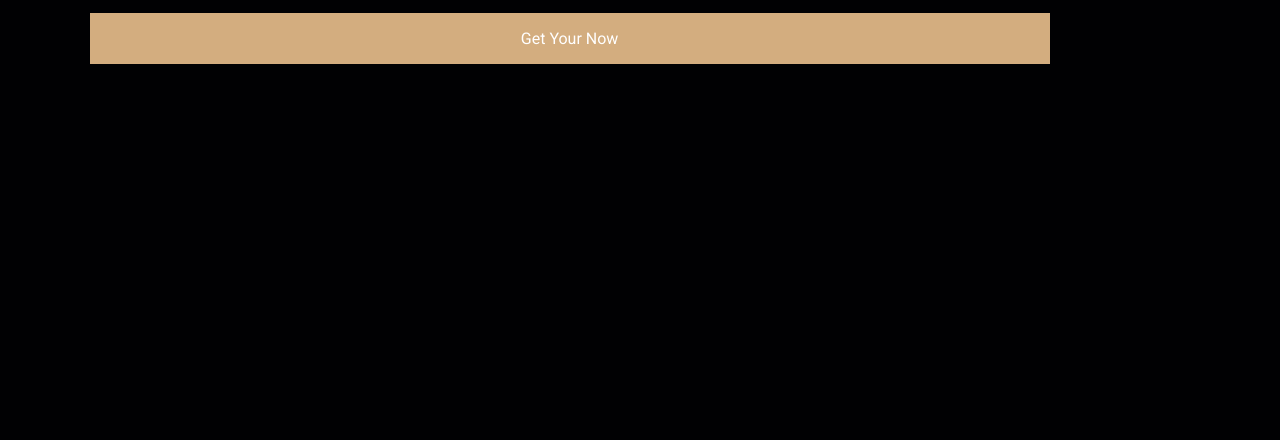
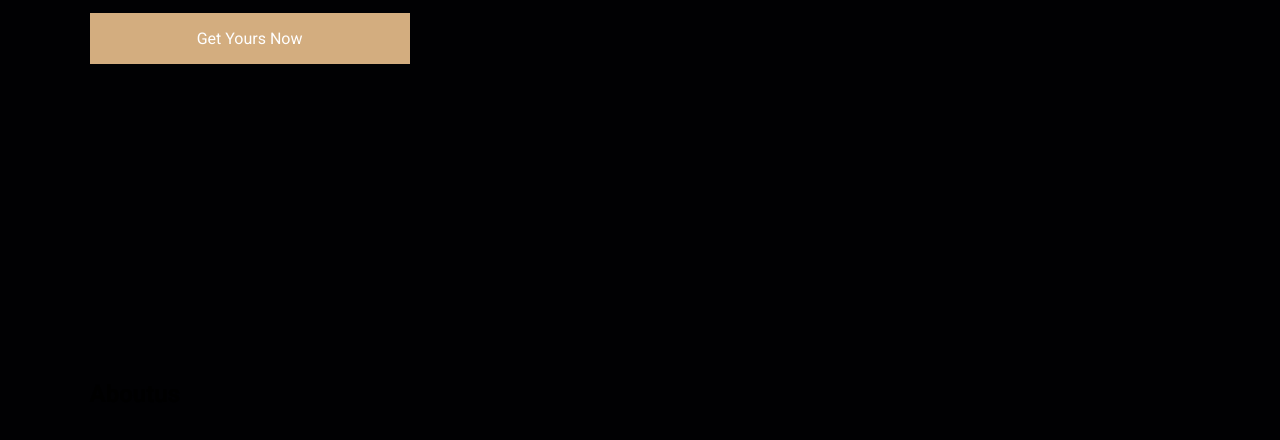
Before and after one commit to lauraibanezr/responsive-web, a plain HTML site: page index.html in a window 1280 px wide. Shown: the part 452-892 px from the top of the page. Before the commit the page ends 800 px from the top, so only its background shows below. Drawn offline with Linux system fonts and the light colour scheme.

Commit message:
Fix home

```diff
--- a/css/style.css
+++ b/css/style.css
@@ -34,7 +34,7 @@ section{
     padding: 2rem 7%;
 }
 
-/*GOOGLE CROME*/
+/*GOOGLE CROME*//*
 html::-webkit-scrollbar{
     width: .8rem;
 }
@@ -45,8 +45,9 @@ html::-webkit-scrollbar-track{
 
 html::-webkit-scrollbar-thumb{
     background-color: white;
-    border-radius: 5rem;
+    border-radius: 1rem;
 }
+*/
 
 /*BARRA DE NAVEGACION*/
 .header{
@@ -192,6 +193,9 @@ html::-webkit-scrollbar-thumb{
 
 }
 
+#principal-btn {
+    width: 20rem;
+}
 
 .btn:hover{
     letter-spacing: .2rem;
--- a/index.html
+++ b/index.html
@@ -94,12 +94,16 @@
             <p>Lorem ipsum dolor sit amet consectetur adipisicing elit. Repellendus facilis nemo debitis
                 iste, veniam recusandae animi, quos beatae quam enim commodi dolores. Ratione delectus
                 nihil esse, velit fugiat facilis fuga.</p>
-            <a href="#" class="btn"> get your now</a>
+            <a href="#" class="btn" id="principal-btn">get yours now</a>
         </div>
 
     </section>
 
 
+    <!--about section -->
+    <section class="about" id="about">
+        <h1 class="heading"><span>about</span>us</h1>
+    </section>
 
 
 
```
